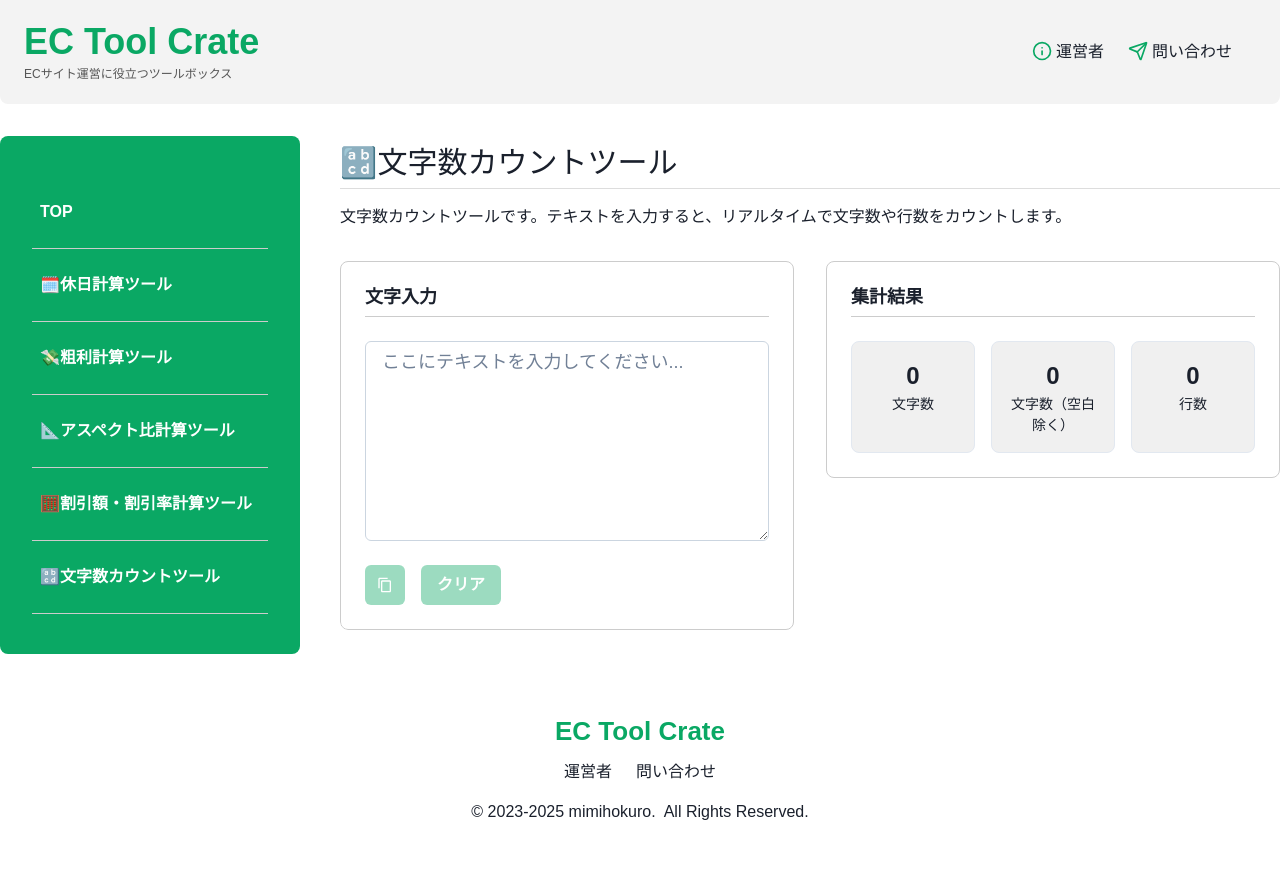
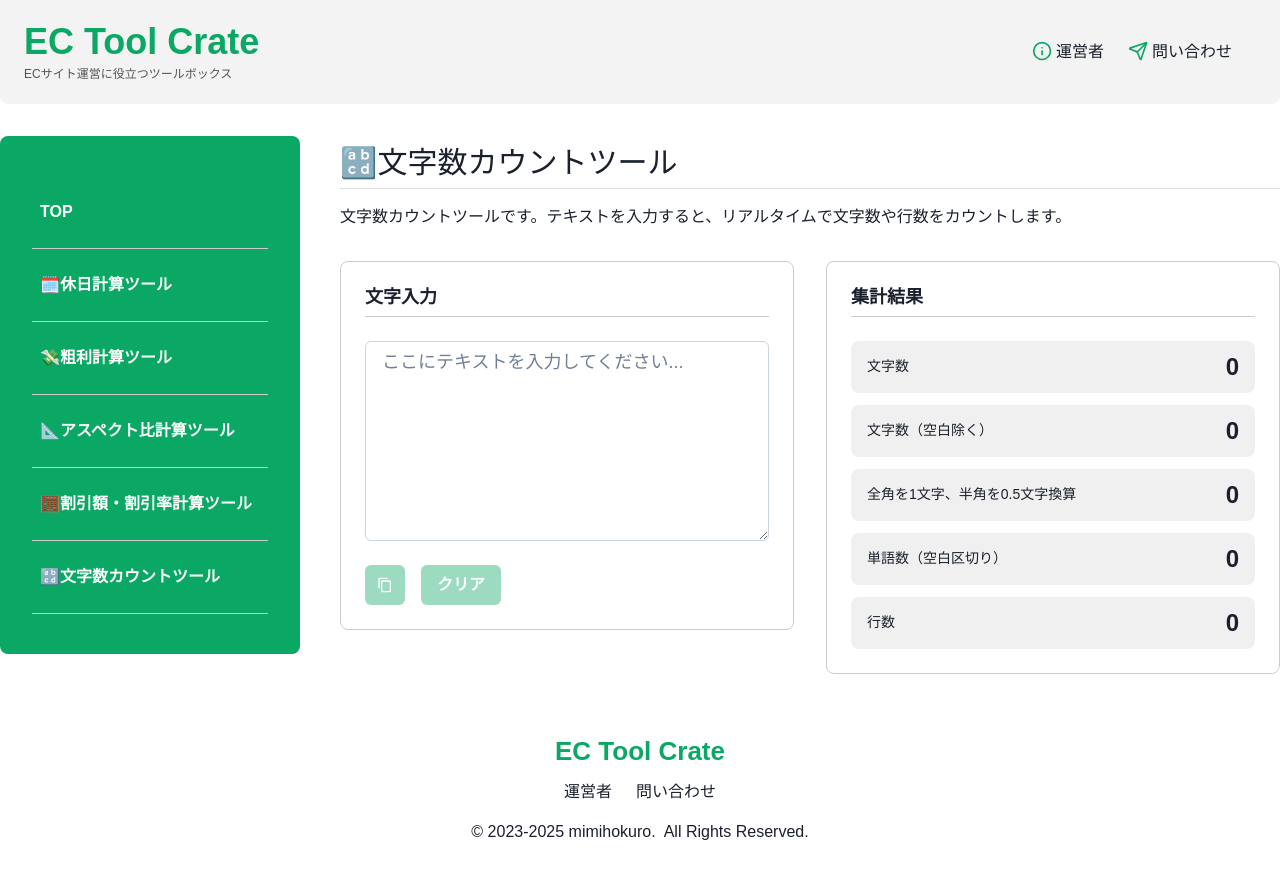
Before and after one commit to mimihokuro/app, a React (Vite) app: page /character-counter in a window 1280 px wide. Built offline with nearby package versions, Linux system fonts and the light colour scheme.

Commit message:
✨ 文字数カウントツールに全角を1文字、半角を0.5文字で計算する機能を追加

```diff
--- a/src/pages/CharacterCounter.jsx
+++ b/src/pages/CharacterCounter.jsx
@@ -1,5 +1,4 @@
 import {
-  Box,
   Button,
   Grid,
   HStack,
@@ -20,32 +19,71 @@ import { CopyIcon } from "@chakra-ui/icons";
 function CharacterCounter() {
   usePageMetadata({
     title: "文字数カウントツール | EC Tool Crate",
-    description: "文字数カウントツールです。",
+    description:
+      "文字数カウントツールです。入力したテキストの文字数や行数をリアルタイムでカウントします。",
   });
 
   const [text, setText] = useState("");
-  const toast = useToast(); // Toastフックの初期化
+  const toast = useToast();
 
   const handleTextChange = (event) => {
     setText(event.target.value);
   };
 
   const characterCount = text.length;
-  // 全角・半角を区別せずにカウントする場合は .length で良い
-  // より厳密なカウント（例：サロゲートペアを1文字とする）が必要な場合は、
-  // [...text].length や grapheme-splitter などのライブラリを検討してください。
   const characterCountWithoutSpaces = text.replace(/\s/g, "").length;
 
+  function isHankaku(char) {
+    if (!char || char.length !== 1) {
+      return false; // 空文字や複数文字の場合は対象外
+    }
+    const charCode = char.charCodeAt(0);
+
+    // ASCII printable characters (space to ~)
+    if (charCode >= 0x0020 && charCode <= 0x007e) {
+      return true;
+    }
+
+    // Half-width Katakana
+    if (charCode >= 0xff61 && charCode <= 0xff9f) {
+      return true;
+    }
+
+    // 他にも半角と見なす文字があればここに追加できます
+    // 例: 一部の半角記号など
+
+    return false;
+  }
+
+  function calculateSpecialLength(text) {
+    let count = 0;
+    for (const char of text) {
+      // 改行文字の扱い: ここでは改行も1文字（または0.5文字）としてカウントされます。
+      // 仕様に応じて、改行を無視するなどの処理を追加できます。
+      // 例えば、改行をカウントしない場合:
+      // if (char === '\n') continue;
+
+      if (isHankaku(char)) {
+        count += 0.5;
+      } else {
+        count += 1;
+      }
+    }
+    return count;
+  }
+
   // 単語数のカウント（簡易版：スペース区切り）
-  // const wordCount = text.trim() === "" ? 0 : text.trim().split(/\s+/).length;
+  const wordCount = text.trim() === "" ? 0 : text.trim().split(/\s+/).length;
 
   // 行数のカウント
   const lineCount = text === "" ? 0 : text.split(/\r\n|\r|\n/).length;
+  const specialLengthCount = calculateSpecialLength(text);
 
   const RESULT_ITEMS = [
     { value: characterCount, label: "文字数" },
     { value: characterCountWithoutSpaces, label: "文字数（空白除く）" },
-    // { value: wordCount, label: "単語数" },
+    { value: specialLengthCount, label: "全角を1文字、半角を0.5文字換算" },
+    { value: wordCount, label: "単語数（空白区切り）" },
     { value: lineCount, label: "行数" },
   ];
 
@@ -172,24 +210,26 @@ function CharacterCounter() {
         >
           <MainContentsHeading heading="集計結果" />
 
-          <Grid gridTemplateColumns={"repeat(3, 1fr)"} gap={4}>
+          <Stack gridTemplateColumns={"repeat(3, 1fr)"} gap={3}>
             {RESULT_ITEMS.map((item, index) => (
-              <Box
+              <HStack
                 key={index}
-                textAlign="center"
-                p={4}
-                borderWidth="1px"
+                placeContent={"space-between"}
+                gap={8}
+                px={4}
+                py={2}
                 borderRadius={8}
-                minWidth="80px"
                 backgroundColor={"colorGrayLight"}
               >
-                <Text fontSize="2xl" fontWeight="bold">
+                <Text as={"span"} fontSize="sm">
+                  {item.label}
+                </Text>
+                <Text as={"span"} fontSize="2xl" fontWeight="bold">
                   {item.value}
                 </Text>
-                <Text fontSize="sm">{item.label}</Text>
-              </Box>
+              </HStack>
             ))}
-          </Grid>
+          </Stack>
         </Stack>
       </Grid>
     </Stack>
```
